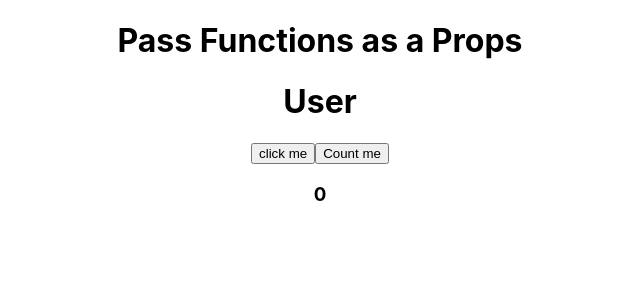
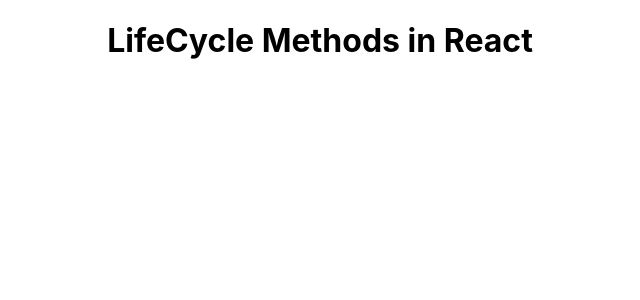
Before and after one commit to TaimoorAli77/code4Education, a React (Create React App) app: page / in a window 1280 px wide. Shown: the top 300 px of the page, without its empty margins (320-960 px from the left). Built offline with nearby package versions, Linux system fonts and the light colour scheme.

Commit message:
Life Cycle Method in React - Class based component

```diff
--- a/src/App.js
+++ b/src/App.js
@@ -1,26 +1,18 @@
-import React, { useState } from 'react'
+import React, { Component } from 'react'
 import './App.css'
-import Users from './Users'
-const App = () => {
+export default class App extends Component {
+  constructor(){
+    super()
+    console.log("constructor")
+  }
+  render() {
+    console.log("rendered!")
+    return (<>
+      <div className='checkmate'>
+        <h1 className='checkmate'>LifeCycle Methods in React </h1>
 
-  const [count, setCount] = useState(0)
-
-  const countHandler = () => {
-    setCount(count + 1);
-    console.log(count)
-  }
-  const handleButtonClick = () => {
-    console.log("Btn clicked !")
-  }
-
-  return (
-    <>
-      <div className='checkmate'>
-        <h1>Pass Functions as a Props</h1>
-        <Users click={handleButtonClick} count={countHandler} counter={count}></Users>
       </div>
     </>
-  )
+    )
+  }
 }
-
-export default App
--- a/src/index.js
+++ b/src/index.js
@@ -6,9 +6,10 @@ import reportWebVitals from './reportWebVitals';
 
 const root = ReactDOM.createRoot(document.getElementById('root'));
 root.render(
-  <React.StrictMode>
+  // <React.StrictMode>
     <App />
-  </React.StrictMode>
+  // {/* </React.StrictMode> */}
+  // by removing react.strictMode now single output shows in console
 );
 
 // If you want to start measuring performance in your app, pass a function
```
Also changed, not shown: inf.txt.
